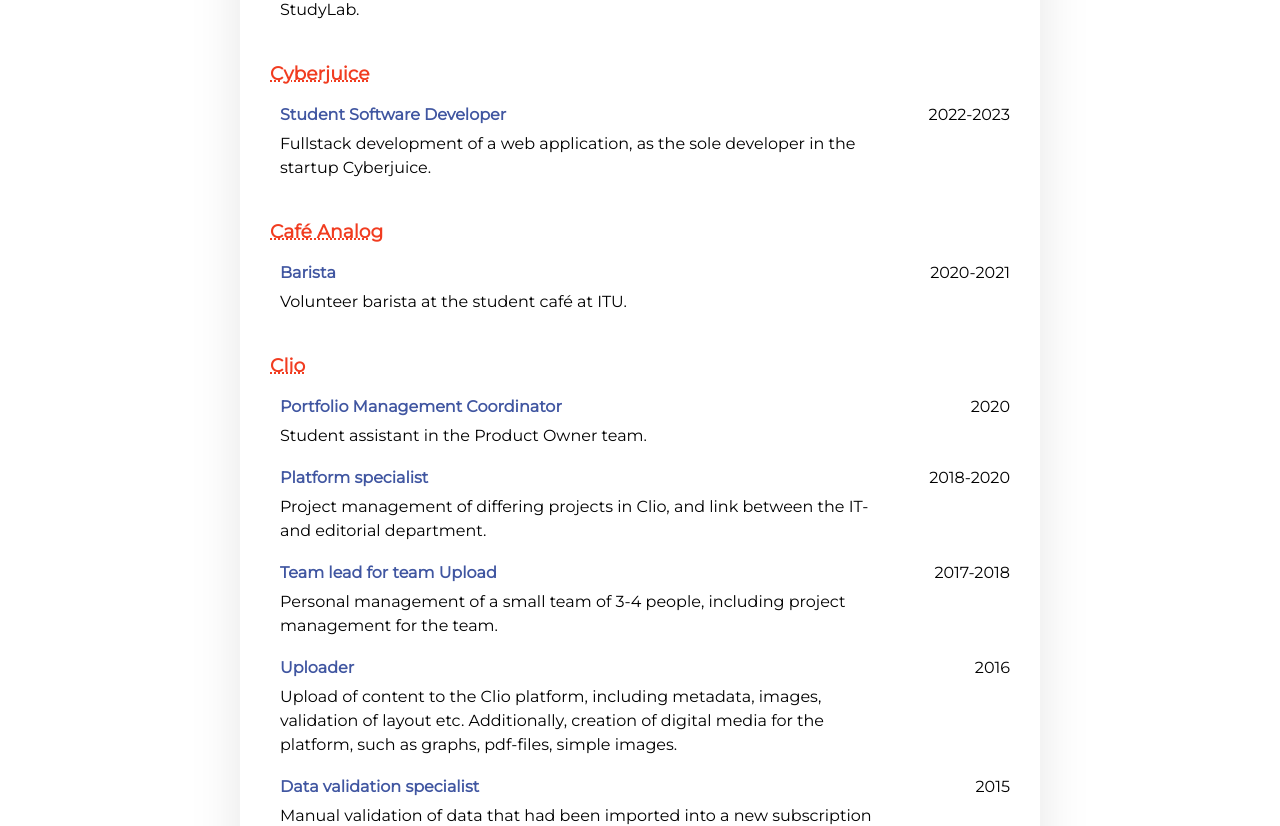
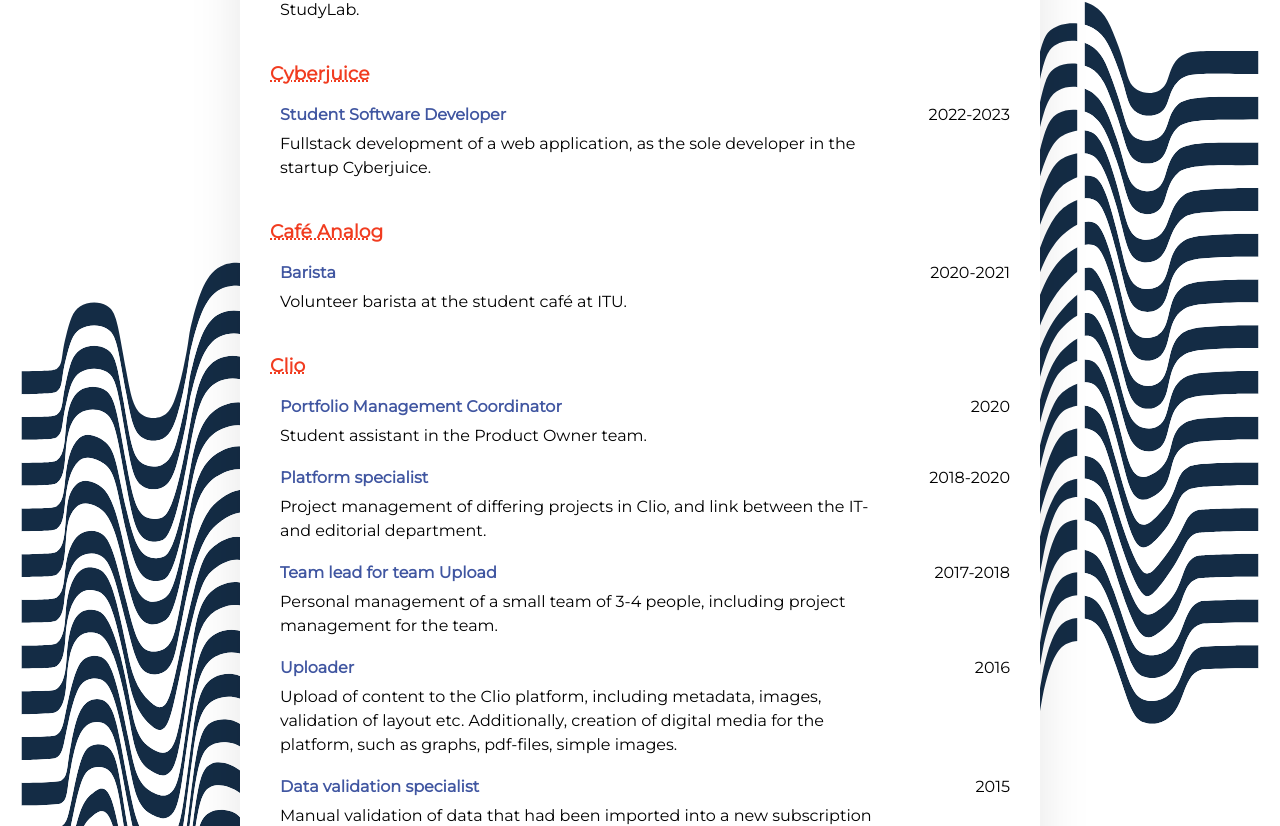
Before and after one commit to NaddiNadja/portfolio, a Next.js app: page / in a window 1280 px wide. Shown: the part 334-1160 px from the top of the page. Built offline with nearby package versions, Linux system fonts and the light colour scheme.

Commit message:
Background scroll

```diff
--- a/components/background/index.tsx
+++ b/components/background/index.tsx
@@ -1,11 +1,16 @@
+import useGetScroll from "@/hooks/get-scroll";
 import React from "react";
 import styled from "styled-components";
 import BackgroundSvg from "./svg";
 
+interface Props {
+  yScroll: number;
+}
+
 const ContainerA = styled.div`
   position: fixed;
-  z-index: -2;
-  top: 20%;
+  z-index: 0;
+  top: ${({ yScroll }: Props) => `calc(20% - ${0.5 * yScroll}px)`};
   right: 0;
   width: calc(500px + 20%);
   height: 100%;
@@ -13,20 +18,21 @@
 
 const ContainerB = styled.div`
   position: fixed;
-  z-index: -2;
-  top: 60%;
+  z-index: 0;
+  top: ${({ yScroll }: Props) => `calc(60% - ${0.5 * yScroll}px)`};
   left: 0;
   width: calc(500px + 20%);
   height: 100%;
 `;
 
 const Background: React.FC = () => {
+  const scroll = useGetScroll();
   return (
     <>
-      <ContainerA>
+      <ContainerA yScroll={scroll.y}>
         <BackgroundSvg />
       </ContainerA>
-      <ContainerB>
+      <ContainerB yScroll={scroll.y}>
         <BackgroundSvg />
       </ContainerB>
     </>
--- a/components/background/svg.tsx
+++ b/components/background/svg.tsx
@@ -1,5 +1,5 @@
-const color = "#142C45";
-const background = "#ffffff";
+const color = "var(--primary)";
+const background = "var(--contrast)";
 
 const BackgroundSvg: React.FC = () => (
   <>
--- /dev/null
+++ b/hooks/get-scroll.ts
@@ -0,0 +1,20 @@
+import React from "react";
+
+const useGetScroll = () => {
+  const [scroll, setScroll] = React.useState({ x: 0, y: 0 });
+
+  React.useEffect(() => {
+    if (typeof window !== "undefined") {
+      const update = () => {
+        console.log("scroll");
+        setScroll({ x: window.scrollX, y: window.scrollY });
+      };
+
+      window.addEventListener("scroll", update);
+    }
+  }, []);
+
+  return scroll;
+};
+
+export default useGetScroll;
```
